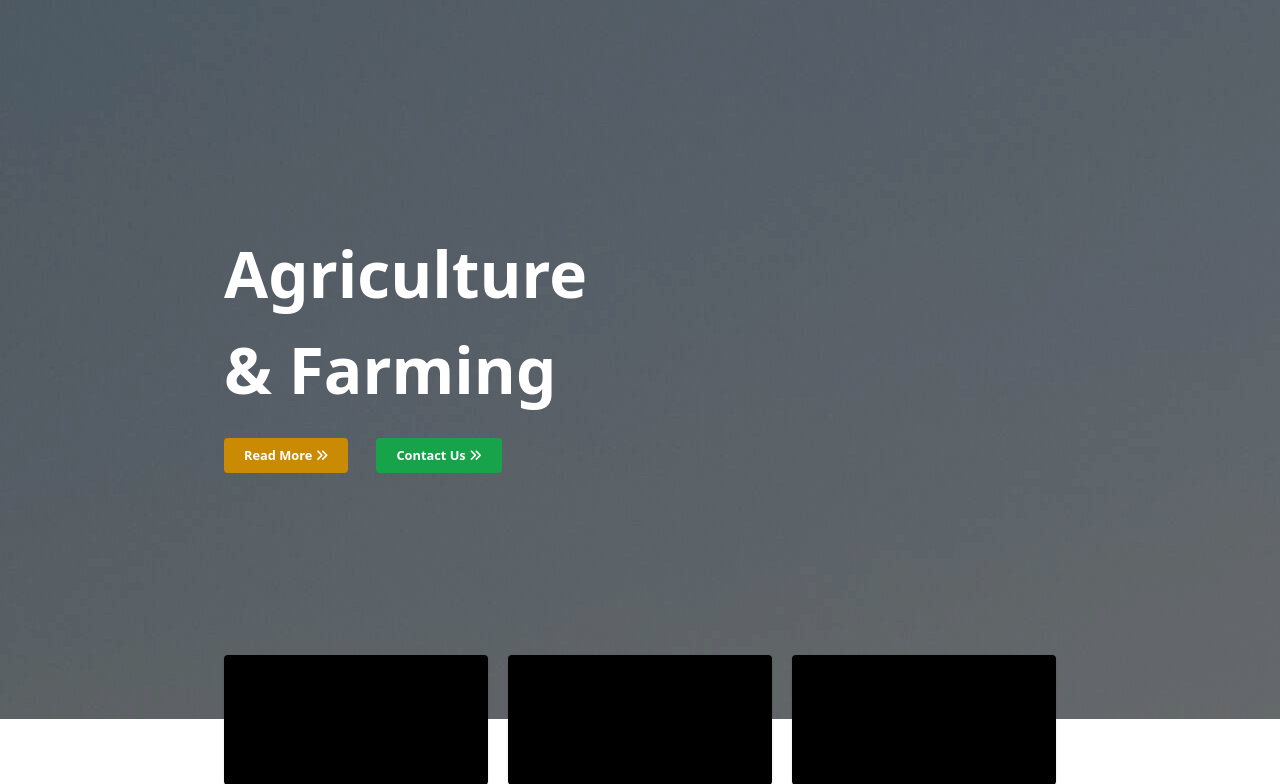
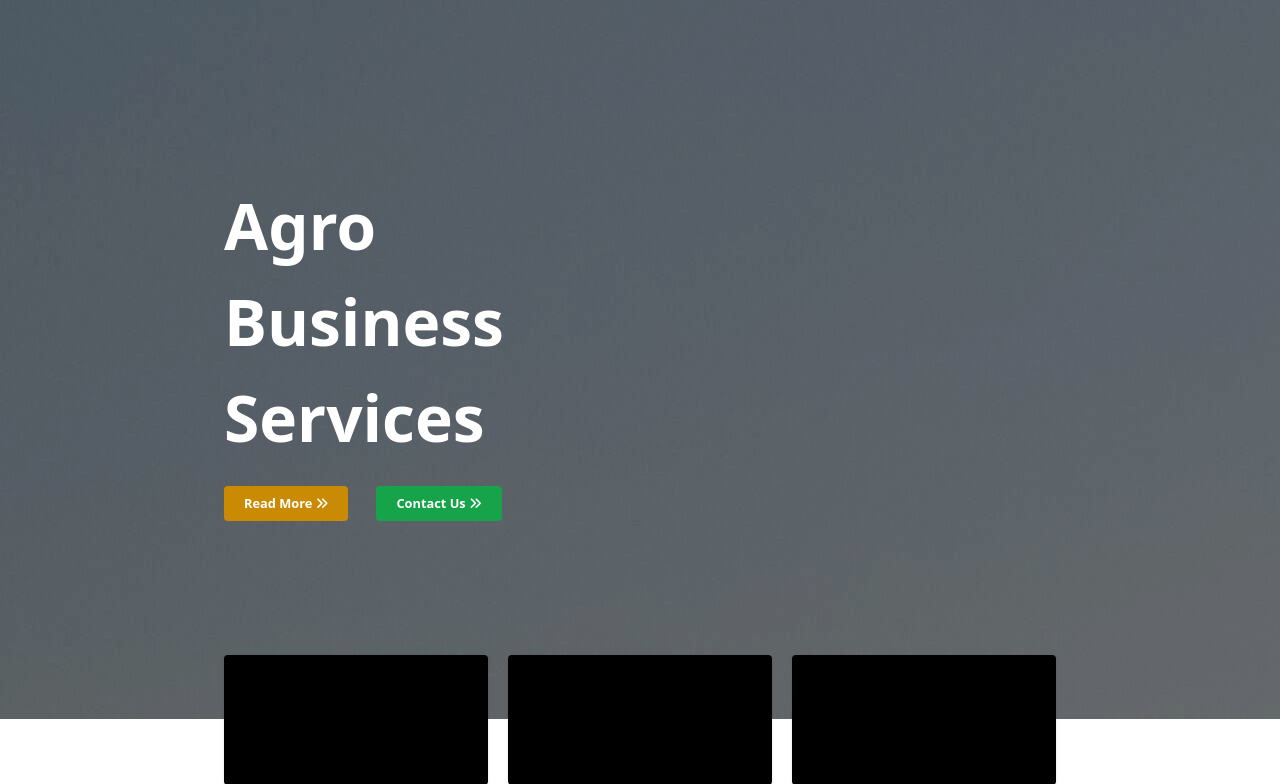
Before and after one commit to wilfredofficial63854/billal-enterprise, a PHP site: page / in a window 1280 px wide. Shown: the part 160-944 px from the top of the page. Run offline with PHP 8.4, Linux system fonts and the light colour scheme; some libraries are stand-ins or nearby versions.

Commit message:
Changed banner header text

```diff
--- a/css/output.css
+++ b/css/output.css
@@ -2319,6 +2319,10 @@ video {
   font-size: 4rem;
 }
 
+.text-\[3rem\] {
+  font-size: 3rem;
+}
+
 .font-bold {
   font-weight: 700;
 }
@@ -2939,6 +2943,10 @@ video {
     text-align: left;
   }
 
+  .sm\:text-\[4rem\] {
+    font-size: 4rem;
+  }
+
   .sm\:underline {
     text-decoration-line: underline;
   }
--- a/index.html
+++ b/index.html
@@ -52,7 +52,7 @@
       <section style="background-image: url('image/img3.jpg');" class="image-container w-full h-[60vh] sm:h-[90vh]">
         <div class="inset-0 w-full h-full bg-black bg-opacity-50 flex items-center justify-center">
           <div class="w-[80%] sm:w-[65%]">
-            <h1 class="text-white text-[4rem] font-bold w-[80%] sm:w-[50%]"> Agriculture & Farming </h1>
+            <h1 class="text-white text-[3rem] sm:text-[4rem] font-bold w-[80%] sm:w-[50%]"> Agro Business Services </h1>
             <div class="my-5 flex items-center w-full sm:w-[40%]">
               <a href="#" class="mr-5 text-[0.8rem] py-2 px-5 rounded text-white bg-yellow-600 font-semibold transition hover:bg-yellow-800">
                  Read More
```
